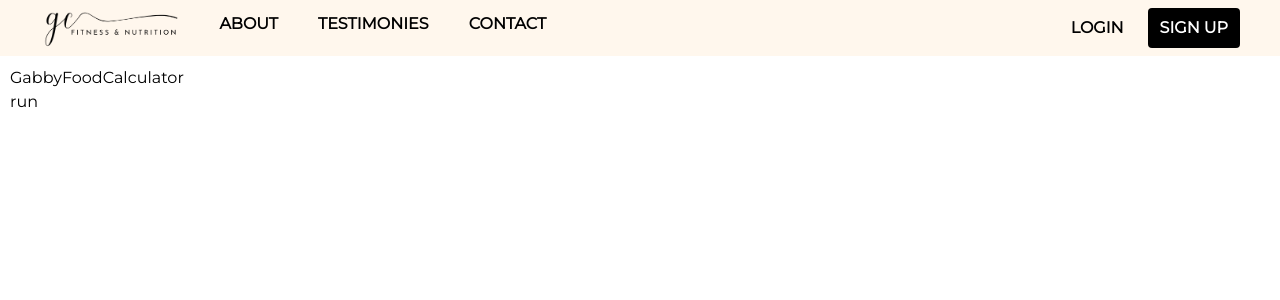
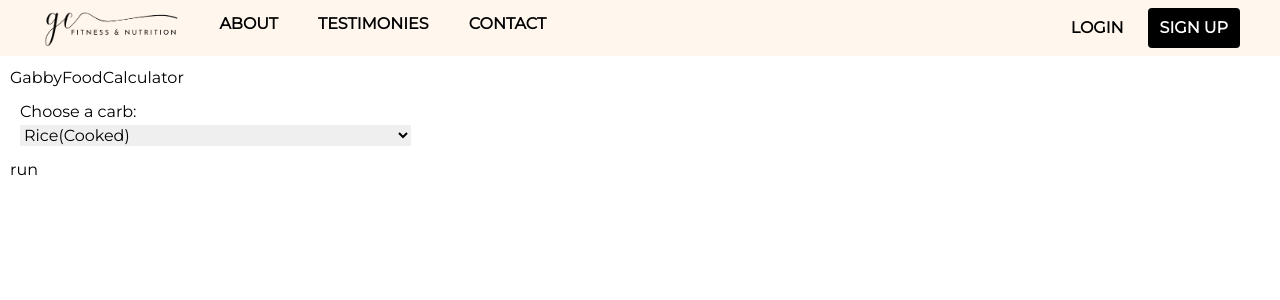
Before and after one commit to LindseyHsiao/GabyCorrea, a React (Create React App) app in the folder client/: page /Calculator in a window 1280 px wide. Shown: the top 300 px of the page. Built offline with nearby package versions, Linux system fonts and the light colour scheme; what survey-core would draw is missing.

Commit message:
added dropdown carb selection

```diff
--- a/client/src/pages/GabbyFoodCalculator.js
+++ b/client/src/pages/GabbyFoodCalculator.js
@@ -2,6 +2,7 @@ import React, { useEffect, useState } from 'react'
 
 export default function GabbyFoodCalculator() {
     const [subList, setSubList] = useState([])
+    const [carbSelection, setCarbSelection] = useState("")
     // create the array of objects for the data
     var carbs = [
         {
@@ -781,9 +782,9 @@ export default function GabbyFoodCalculator() {
 
     ]
 
-    async function calculate(placeHolder) {
-        //original carb selection
-        const chosenCarb = await carbs.filter((item) => item.item === placeHolder);
+    async function calculate(carbName) {
+        //original carb selection return new array of one object that matches selection
+        const chosenCarb = await carbs.filter((item) => item.item === carbName);
 
         //filter out carb options- exclude selected carb
         const filteredCarbs = await carbs.filter((item) => item.item !== chosenCarb[0].item)
@@ -793,10 +794,10 @@ export default function GabbyFoodCalculator() {
             //use selcted carb as refrence for servings
             let startingPoint = chosenCarb[0].carbs
 
-            //use startingPoint to calculate equivalencies for all carb options
+            //use startingPoint to calculate equivalencies for all carb options- chosen carb carbs divided by sub abount of carbs returns servings
             let serving = parseFloat(startingPoint / item.carbs).toFixed(2)
 
-            //dispaly all carb equivalencies in grams
+            //dispaly all carb equivalencies in grams for the substitution
             let newObj = {
                 ...item,
                 serving: parseFloat(serving),
@@ -815,12 +816,10 @@ export default function GabbyFoodCalculator() {
     }, [subList])
 
 
+    const handleChange = (e) => {
+        setCarbSelection(e.target.value);
 
-
-
-
-
-
+      };
 
     // program to append an object to an array
 
@@ -848,13 +847,26 @@ export default function GabbyFoodCalculator() {
     //add function to calculate equivalent substitutions
 
     return (
-        <div style={{display: 'flex'}}>
-        <div style={{width: '20%', padding: '10px'}}>
-            <div>GabbyFoodCalculator</div>
-            <button type="button" onClick={() => calculate('Rice(Cooked)')}>run</button>
-        </div>
+        <div style={{ display: 'flex' }}>
+            <div style={{ width: '20%', padding: '10px' }}>
+                <div>GabbyFoodCalculator</div>
+                <div style={{ width: '100%', padding: '10px' }}>
+                    <label for="carbs">Choose a carb:</label>
 
-            <div style={{width: '80%', padding: '10px'}}>
+                    <select name="carb" id="carbs" onChange={handleChange}>
+                        {/* <option value="volvo">Volvo</option>
+                        <option value="saab">Saab</option>
+                        <option value="mercedes">Mercedes</option>
+                        <option value="audi">Audi</option> */}
+                        {carbs.map((item)=> (
+                            <option value={item.item}>{item.item}</option>
+                        ))}
+                    </select>
+                </div>
+                    <button type="button" onClick={() => calculate(carbSelection)}>run</button>
+            </div>
+
+            <div style={{ width: '80%', padding: '10px' }}>
                 {subList.map((item) => (
                     <div style={{ border: '3px solid black', margin: '10px 15px', padding: '10px' }}>
                         <h3>Food: {item.item}</h3>
```
